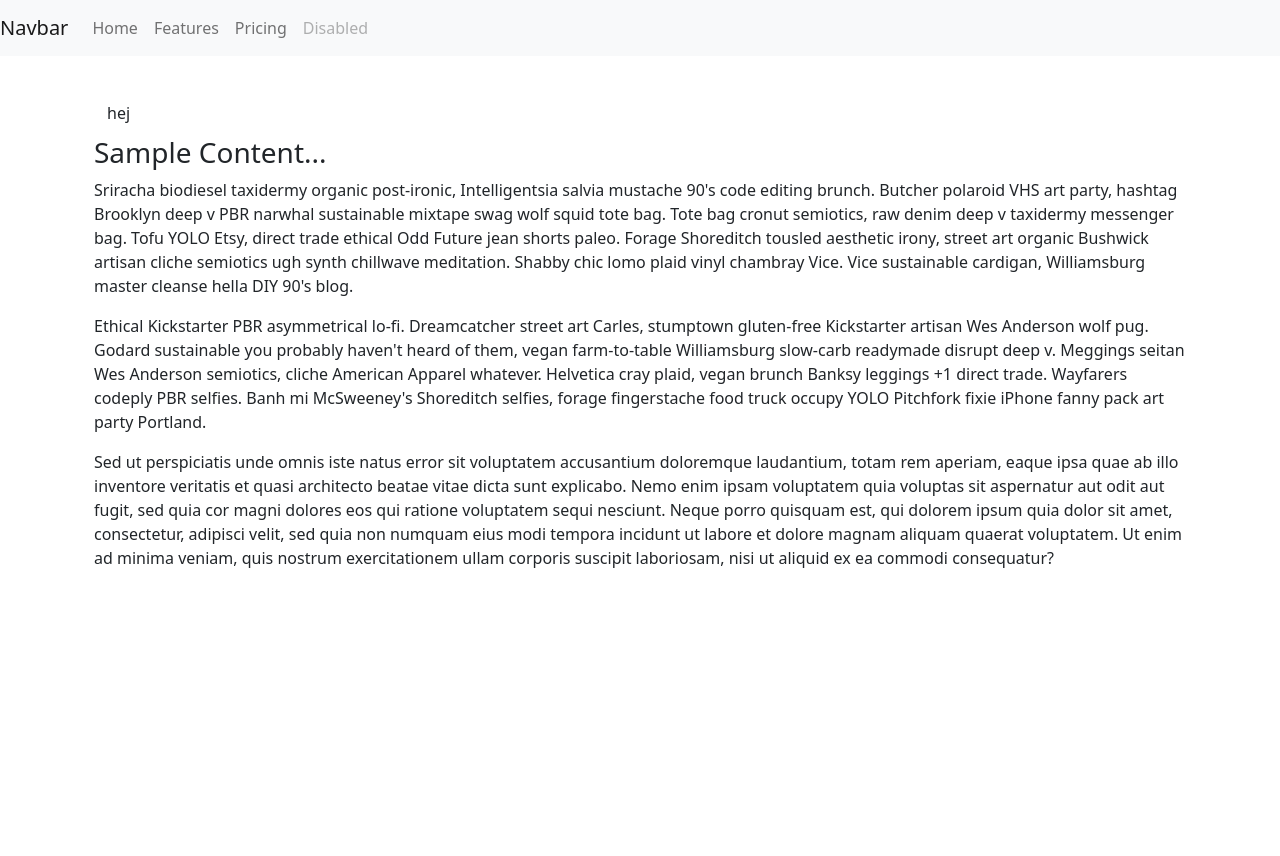
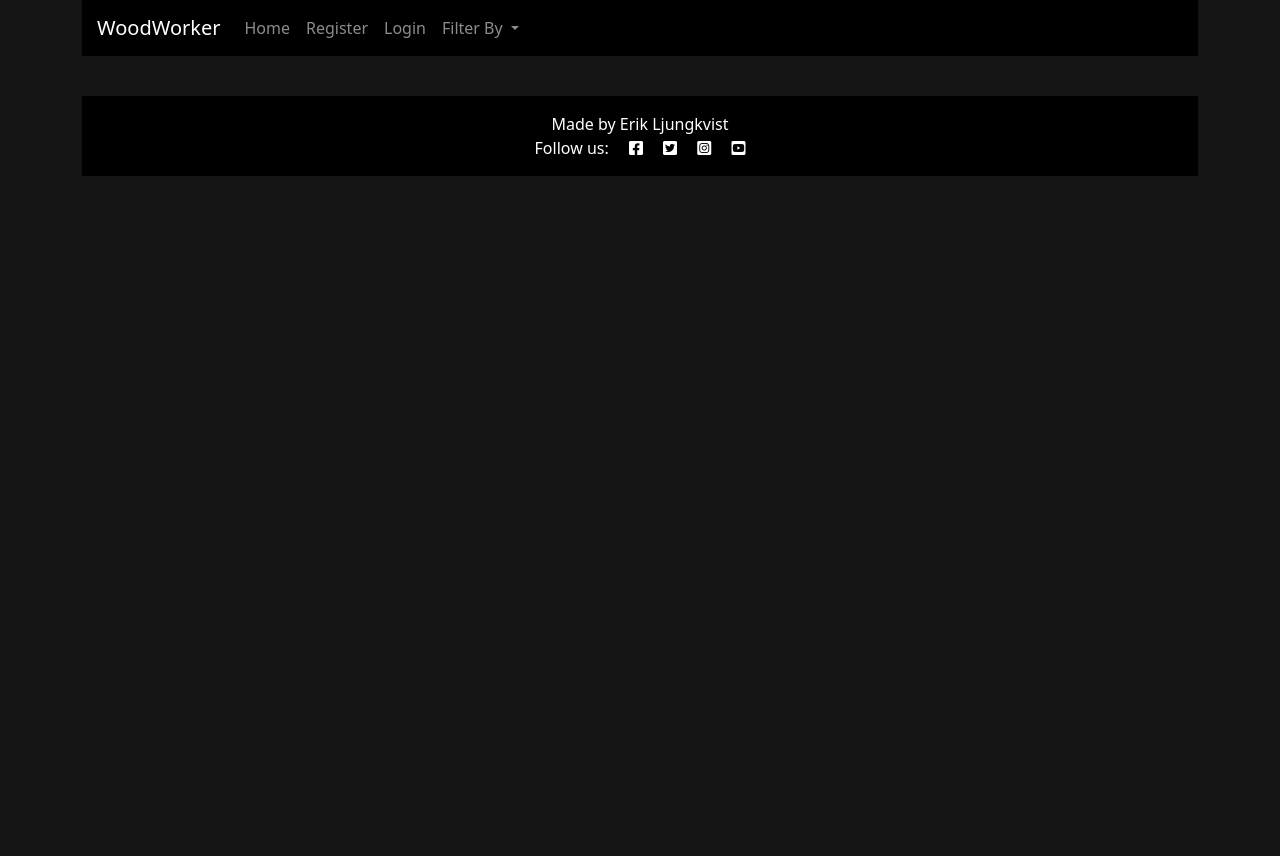
Before and after one commit to Ljunkan22/woodworker-blog, a Django app: page / in a window 1280 px wide. After the commit the page ends 176 px from the top, so only its background shows below. Run offline with Django 3.2, Linux system fonts and the light colour scheme; data that the repository does not hold is empty; some libraries are stand-ins or nearby versions.

Commit message:
add content to base template

```diff
--- a/static/css/style.css
+++ b/static/css/style.css
@@ -0,0 +1,23 @@
+body {
+    background-color: #141414;
+    color: #fff;
+}
+
+
+nav {
+    padding-left: 15px;
+    margin-bottom: 40px;
+    background-color: #000000;
+}
+
+.dropdown-menu {
+    background-color: #000000;
+}
+
+.dropdown-item {
+    color: white;
+}
+
+footer {
+    background-color: #000000;
+}
--- a/templates/base.html
+++ b/templates/base.html
@@ -20,59 +20,67 @@
 
 </head>
 
-<body class="min-vh-100">
+<body class="theme-dark">
 
-    <nav class="navbar navbar-expand-lg navbar-light bg-light">
-        <a class="navbar-brand" href="#">Navbar</a>
-        <button class="navbar-toggler" type="button" data-toggle="collapse" data-target="#navbarNav" aria-controls="navbarNav" aria-expanded="false" aria-label="Toggle navigation">
+    <div class="container">
+        <!-- Navigation -->
+
+        <nav class="navbar navbar-expand-lg navbar-dark bg-black sticky-top">
+            <a class="navbar-brand logo" href="#">WoodWorker</a>
+            <button class="navbar-toggler" type="button" data-toggle="collapse" data-target="#navbarNavDropdown"
+                aria-controls="navbarNavDropdown" aria-expanded="false" aria-label="Toggle navigation">
                 <span class="navbar-toggler-icon"></span>
             </button>
-        <div class="collapse navbar-collapse" id="navbarNav">
+            <div class="collapse navbar-collapse" id="navbarNavDropdown">
                 <ul class="navbar-nav">
                     <li class="nav-item active">
                         <a class="nav-link" href="#">Home <span class="sr-only">(current)</span></a>
                     </li>
                     <li class="nav-item">
-              <a class="nav-link" href="#">Features</a>
+                        <a class="nav-link" href="#">Register</a>
                     </li>
                     <li class="nav-item">
-              <a class="nav-link" href="#">Pricing</a>
+                        <a class="nav-link" href="#">Login</a>
                     </li>
-            <li class="nav-item">
-              <a class="nav-link disabled" href="#">Disabled</a>
+                    <li class="nav-item dropdown">
+                        <a class="nav-link dropdown-toggle" href="#" id="navbarDropdownMenuLink" data-toggle="dropdown"
+                            aria-haspopup="true" aria-expanded="false">
+                            Filter By
+                        </a>
+                        <div class="dropdown-menu" aria-labelledby="navbarDropdownMenuLink">
+                            <a class="dropdown-item" href="#">Newest</a>
+                            <a class="dropdown-item" href="#">Most Likes</a>
+                        </div>
                     </li>
                 </ul>
             </div>
         </nav>
 
-    <div class="offcanvas offcanvas-start w-25 container" tabindex="-1" id="offcanvas" data-bs-keyboard="false" data-bs-backdrop="false">
-        <div class="offcanvas-header">
-            <h6 class="offcanvas-title d-none d-sm-block" id="offcanvas">Menu</h6>
-            <button type="button" class="btn-close text-reset" data-bs-dismiss="offcanvas" aria-label="Close"></button>
+        <main class="flex-shrink-0 main-bg">
+            {% block content %}
+            <!-- Content Goes here -->
+            {% endblock content %}
+        </main>
+
+        <!-- Footer -->
+        <footer class="footer mt-auto py-3 dark-bg">
+            <p class="m-0 text-center text-white">Made by Erik Ljungkvist</p>
+            <p class="m-0 text-center text-white">Follow us: <i class="fab fa-facebook-square ms-3"></i>
+                <i class="fab fa-twitter-square ms-3"></i>
+                <i class="fab fa-instagram-square ms-3"></i>
+                <i class="fab fa-youtube-square ms-3"></i></p>
+        </footer>
+
     </div>
-        <div class="offcanvas-body px-0">
-            <ul class="nav nav-pills flex-column mb-sm-auto mb-0 align-items-start" id="menu">
-                <li class="nav-item">
-                    <a href="#" class="nav-link text-truncate">
-                        <i class="fs-5 bi-house"></i><span class="ms-1 d-none d-sm-inline">Home</span>
-                    </a>
-                </li>
-            </ul>
-        </div>
-    </div>
-    <div class="container">
-        <div class="row">
-            <div class="col min-vh-100 p-4">
-                <!-- toggler -->
-                <button class="btn" data-bs-toggle="offcanvas" data-bs-target="#offcanvas" role="button">hej
-                    <i class="bi bi-arrow-right-square-fill fs-3" data-bs-toggle="offcanvas" data-bs-target="#offcanvas"></i>
-                </button>
-                <h3>Sample Content...</h3>
-                <p>Sriracha biodiesel taxidermy organic post-ironic, Intelligentsia salvia mustache 90's code editing brunch. Butcher polaroid VHS art party, hashtag Brooklyn deep v PBR narwhal sustainable mixtape swag wolf squid tote bag. Tote bag cronut semiotics, raw denim deep v taxidermy messenger bag. Tofu YOLO Etsy, direct trade ethical Odd Future jean shorts paleo. Forage Shoreditch tousled aesthetic irony, street art organic Bushwick artisan cliche semiotics ugh synth chillwave meditation. Shabby chic lomo plaid vinyl chambray Vice. Vice sustainable cardigan, Williamsburg master cleanse hella DIY 90's blog.</p>
-                <p>Ethical Kickstarter PBR asymmetrical lo-fi. Dreamcatcher street art Carles, stumptown gluten-free Kickstarter artisan Wes Anderson wolf pug. Godard sustainable you probably haven't heard of them, vegan farm-to-table Williamsburg slow-carb readymade disrupt deep v. Meggings seitan Wes Anderson semiotics, cliche American Apparel whatever. Helvetica cray plaid, vegan brunch Banksy leggings +1 direct trade. Wayfarers codeply PBR selfies. Banh mi McSweeney's Shoreditch selfies, forage fingerstache food truck occupy YOLO Pitchfork fixie iPhone fanny pack art party Portland.</p> Sed ut perspiciatis unde omnis iste natus error sit voluptatem accusantium doloremque laudantium, totam rem aperiam, eaque ipsa quae ab illo inventore veritatis et quasi architecto beatae vitae dicta sunt explicabo. Nemo enim ipsam voluptatem quia voluptas sit aspernatur aut odit aut fugit, sed quia cor magni dolores eos qui ratione voluptatem sequi nesciunt. Neque porro quisquam est, qui dolorem ipsum quia dolor sit amet, consectetur, adipisci velit, sed quia non numquam eius modi tempora incidunt ut labore et dolore magnam aliquam quaerat voluptatem. Ut enim ad minima veniam, quis nostrum exercitationem ullam corporis suscipit laboriosam, nisi ut aliquid ex ea commodi consequatur?
-            </div>
-        </div>
-    </div>
+    <script src="https://code.jquery.com/jquery-3.2.1.slim.min.js"
+        integrity="sha384-KJ3o2DKtIkvYIK3UENzmM7KCkRr/rE9/Qpg6aAZGJwFDMVNA/GpGFF93hXpG5KkN" crossorigin="anonymous">
+    </script>
+    <script src="https://cdn.jsdelivr.net/npm/popper.js@1.12.9/dist/umd/popper.min.js"
+        integrity="sha384-ApNbgh9B+Y1QKtv3Rn7W3mgPxhU9K/ScQsAP7hUibX39j7fakFPskvXusvfa0b4Q" crossorigin="anonymous">
+    </script>
+    <script src="https://cdn.jsdelivr.net/npm/bootstrap@4.0.0/dist/js/bootstrap.min.js"
+        integrity="sha384-JZR6Spejh4U02d8jOt6vLEHfe/JQGiRRSQQxSfFWpi1MquVdAyjUar5+76PVCmYl" crossorigin="anonymous">
+    </script>
 </body>
 
 </html>
```
Lines whose indentation alone changed are shown as unchanged.
